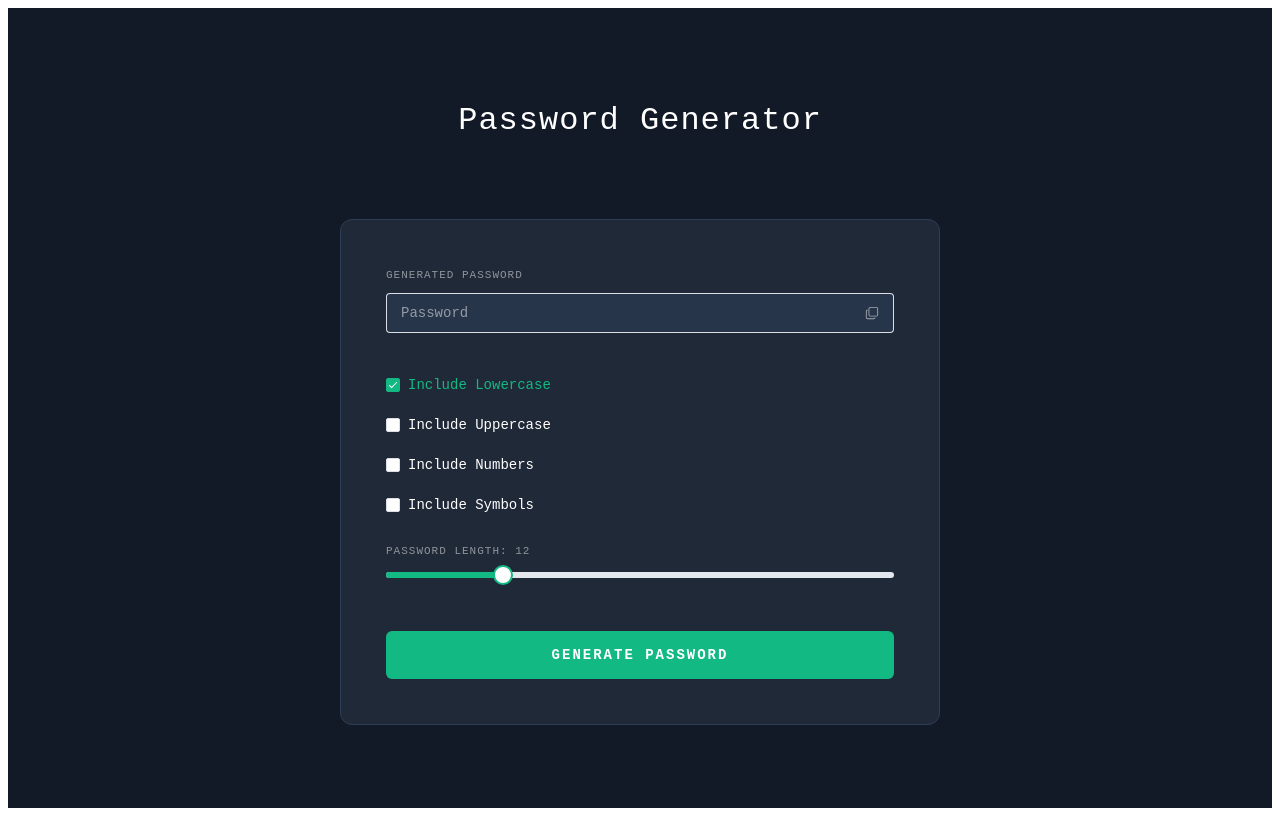
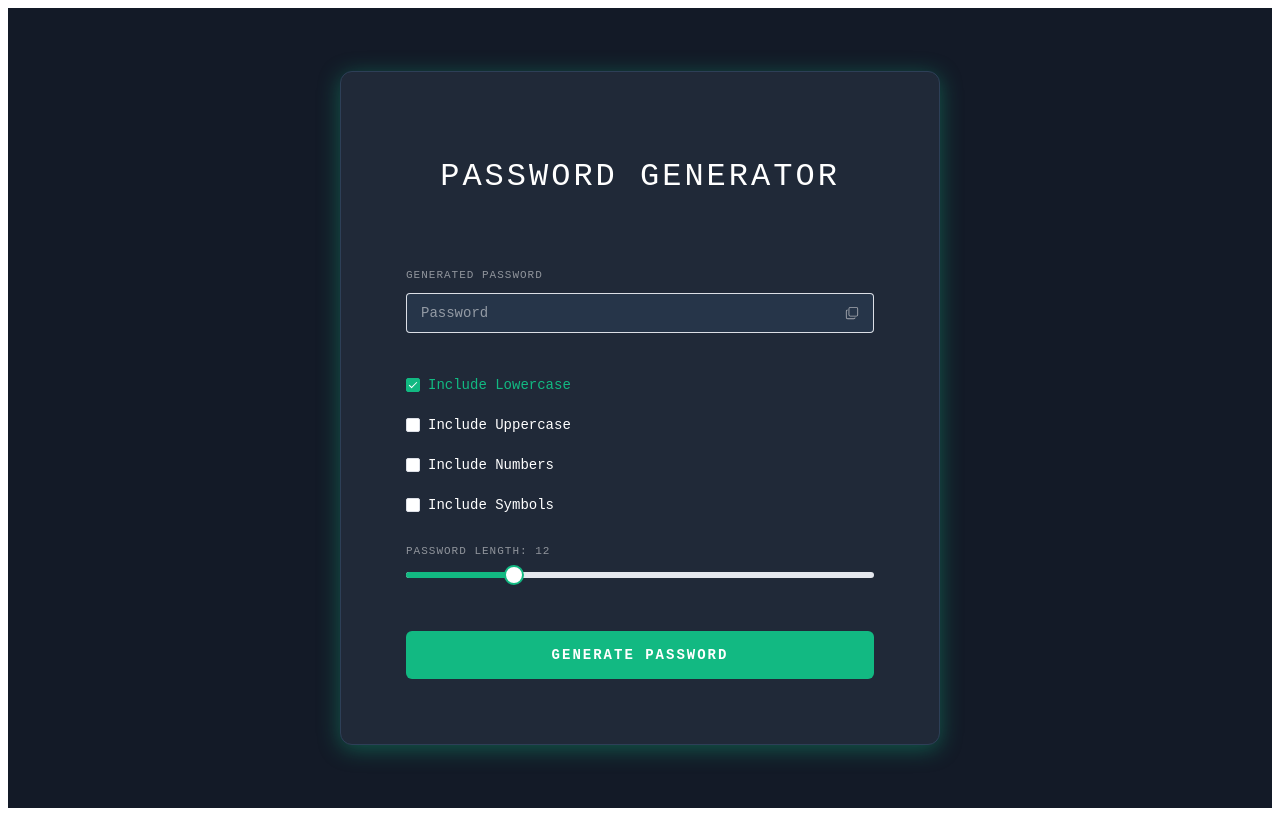
Before and after one commit to lexaabrahamsen/vue-password-generator, a Vue app: page / in a window 1280 px wide. Built offline with nearby package versions, Linux system fonts and the light colour scheme.

Commit message:
Polish styling

```diff
--- a/src/App.vue
+++ b/src/App.vue
@@ -48,9 +48,8 @@ const copyToClipboard = () => {
 
 <template>
   <div class="app">
-    <h1>Password Generator</h1>
     <el-card shadow="hover" class="card">
-      <!-- <h1>Password Generator</h1> -->
+      <h1>Password Generator</h1>
       <label class="label-text">Generated Password</label>
       <el-input
         v-model="generatedPassword"
@@ -101,8 +100,10 @@ const copyToClipboard = () => {
 h1 {
   color: white;
   margin-bottom: 70px;
-  font-weight: 300;
-  letter-spacing: 1px;
+  font-weight: 100;
+  letter-spacing: 3px;
+  text-transform: uppercase;
+  text-align: center;
 }
 
 /* Label text */
@@ -119,11 +120,12 @@ h1 {
   background: #202938;
   border: 1px solid #2D3F57;
   border-radius: 12px;
-  padding: 25px;
+  padding: 45px;
   max-width: 600px;
   width: 100%;
   box-sizing: border-box;
-  margin: 10px;
+  margin: 15px;
+  box-shadow: 0px 4px 22.33px rgba(18, 185, 130, 0.4);
 }
 
 /* Input */
```
